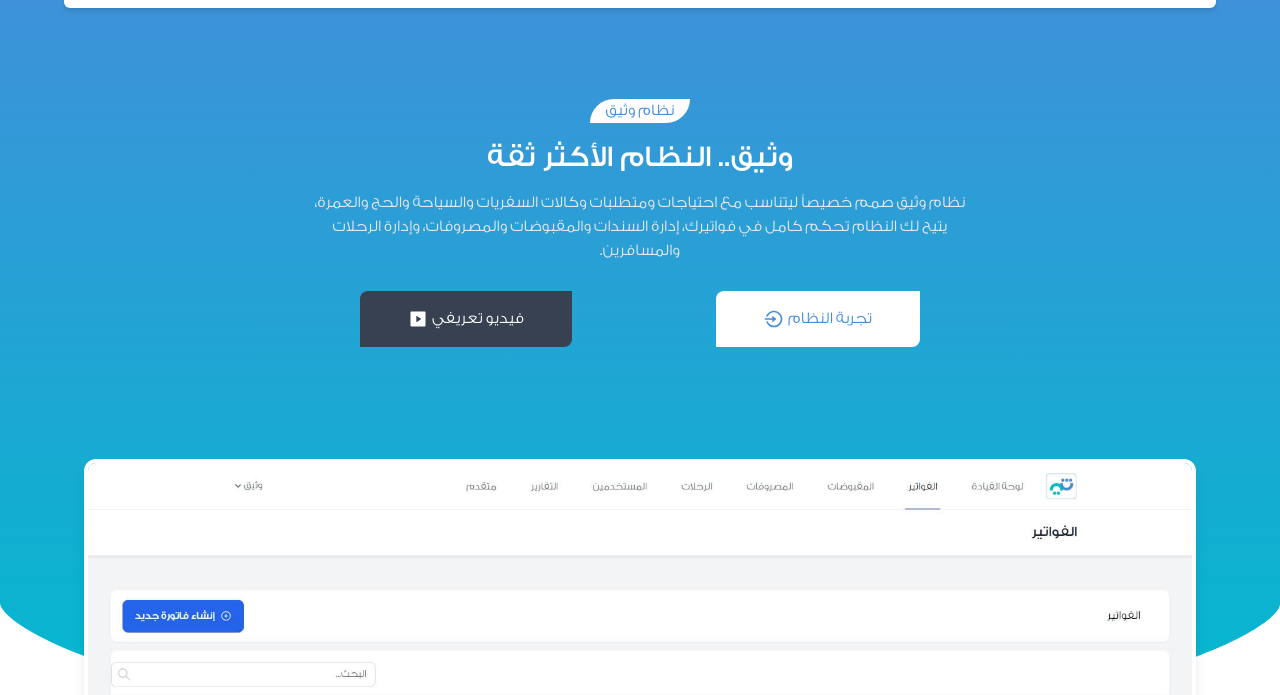
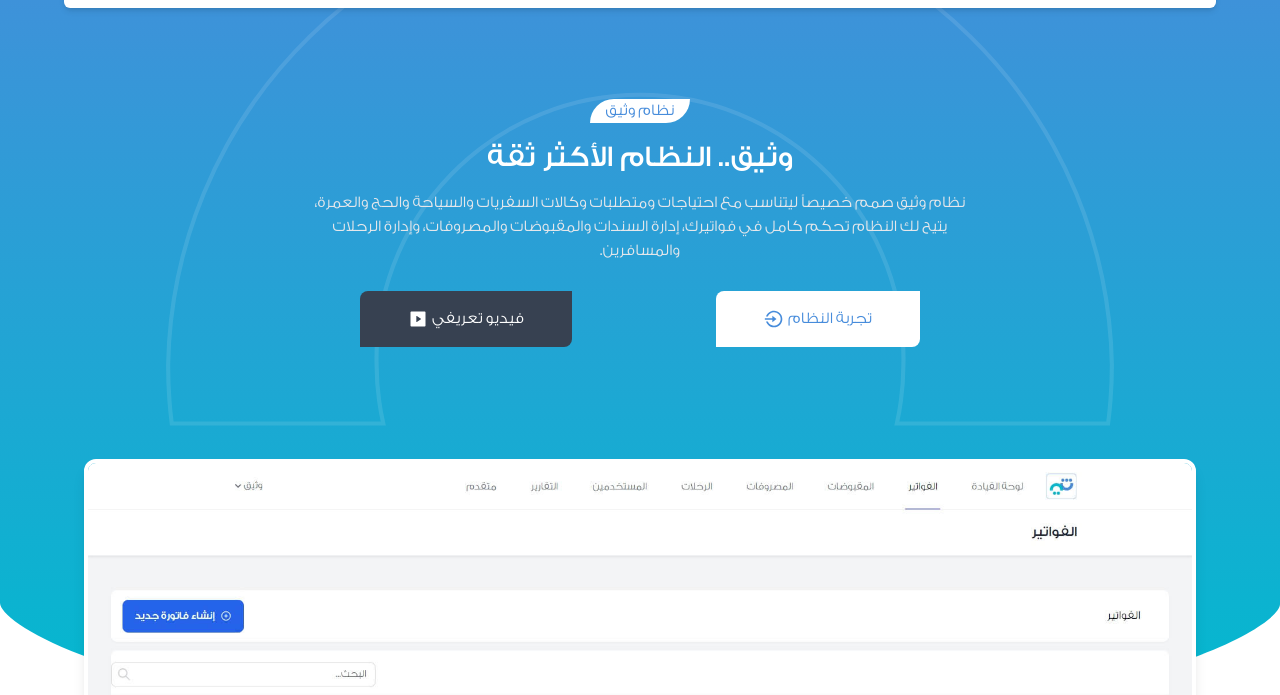
Before and after one commit to balaqytech/wathik-website, an Astro site: page / in a window 1280 px wide. Shown: the part 109-804 px from the top of the page. Built offline with nearby package versions, Linux system fonts and the light colour scheme; Astro itself is replaced by a stand-in of ours.

Commit message:
add pattern to footer and home sections

```diff
--- a/src/layouts/Footer.astro
+++ b/src/layouts/Footer.astro
@@ -8,7 +8,7 @@ const currentYear = new Date().getFullYear();
 
 <footer
     style="background-image: url(/images/pattern-background.jpg); background-size: 350px;"
-    class="bg-primary text-white pt-28 pb-2 px-4 flex flex-col justify-center items-center gap-12"
+    class="relative bg-primary text-white pt-28 pb-2 px-4 flex flex-col justify-center items-center gap-12  before:content-[''] before:absolute before:inset-0 before:opacity-10 before:z-0 before:bg-[url(/images/white-pattern.svg)] before:bg-top before:bg-no-repeat"
 >
     <div
         class="container max-w-2xl flex flex-col justify-center items-center gap-4"
--- a/src/pages/index.astro
+++ b/src/pages/index.astro
@@ -19,10 +19,10 @@ import ShapeDivider from "../components/ShapeDivider.astro";
 		<!-- Home Section -->
 		<section
 			id="home"
-			class="relative flex flex-col justify-center items-center gap-8 bg-gradient-to-b from-primary to-accent min-h-screen pt-52 pb-36 lg:pb-96 px-4"
+			class="relative flex flex-col justify-center items-center gap-8 bg-gradient-to-b from-primary to-accent min-h-screen pt-52 pb-36 lg:pb-96 px-4 before:content-[''] before:absolute before:inset-0 before:opacity-10 before:z-0 before:bg-[url(/images/white-pattern.svg)] before:bg-top before:bg-no-repeat"
 		>
 			<div
-				class="flex flex-col justify-center items-center gap-4 max-w-2xl"
+				class="relative flex flex-col justify-center items-center gap-4 max-w-2xl"
 			>
 				<SubTitle class="bg-white text-primary"> نظام وثيق </SubTitle>
 				<h1 class="text-white font-bold text-3xl mb-0">
```
Also changed, not shown: public/images/white-pattern.svg (added).
